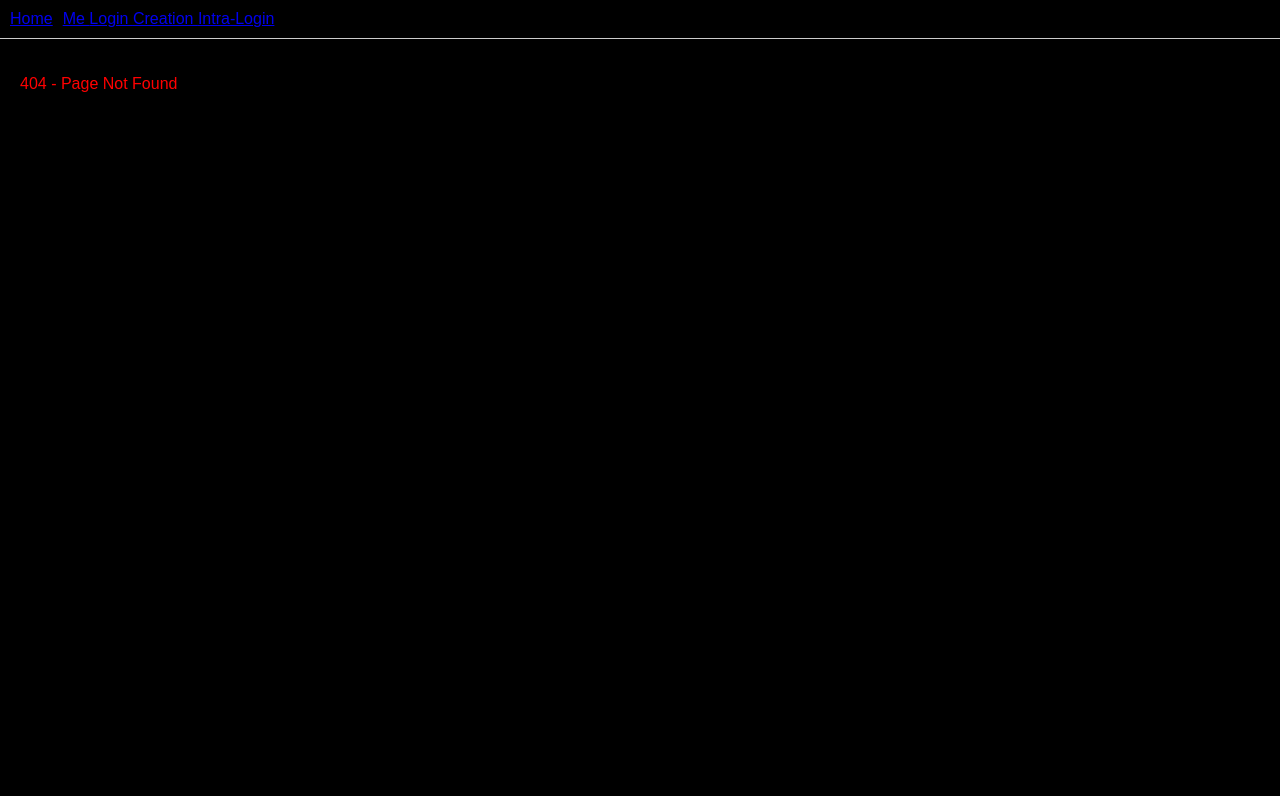
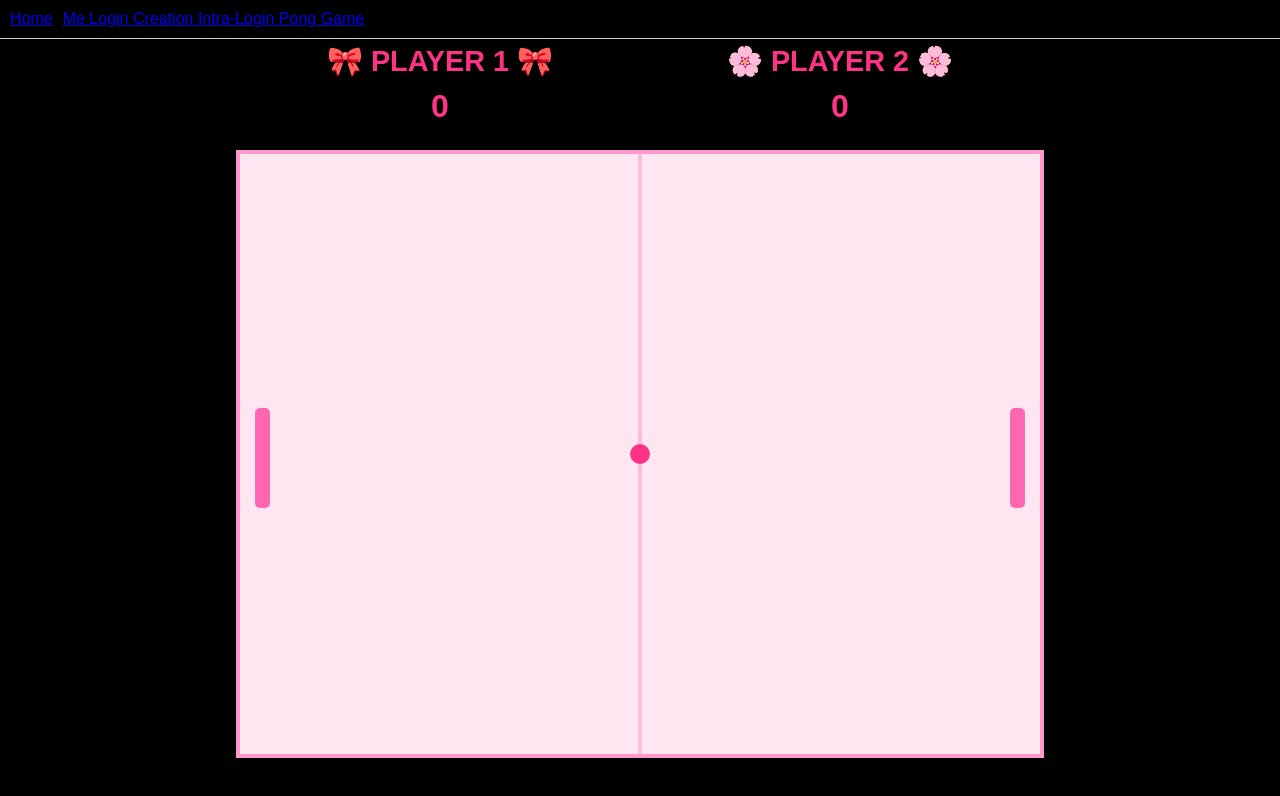
Before and after one commit to MaxBernede/transcendence, a React (Create React App) app in the folder frontend/: page /pong in a window 1280 px wide. Before the commit this address had no page. Shown: the top 796 px of the page. Built offline with nearby package versions, Linux system fonts and the light colour scheme.

Commit message:
have pong frontend with moving paddles

```diff
--- a/frontend/src/App.tsx
+++ b/frontend/src/App.tsx
@@ -8,6 +8,7 @@ import LoginSave from './components/LoginSave';
 import './App.css'
 import Loginbackend from './components/Loginbackend';
 import { useEffect, useState } from 'react'
+import PongPage from './game/PongPage';
 
 function App() {
   const [loggedIn, setLoggedIn] = useState(false)
@@ -21,6 +22,7 @@ function App() {
         <Link to="/login">Login </Link>
         <Link to="/creation">Creation </Link>
         <Link to="/loginIntra">Intra-Login </Link>
+		<Link to="/pong">Pong Game</Link>
       </nav>
 
       <Routes>
@@ -29,6 +31,9 @@ function App() {
 
         {/* User Page Route */}
         <Route path="/user/:id" element={<UserPage />} />
+
+		 {/* Pong Game Page Route */}
+		 <Route path="/pong" element={<PongPage />} />
 
         {/* Catch-all Route for 404 */}
         <Route
--- /dev/null
+++ b/frontend/src/game/Pong.css
@@ -0,0 +1,94 @@
+/* Pong Wrapper */
+.pong-wrapper {
+	display: flex;
+	flex-direction: column;
+	align-items: center;
+  }
+
+/* Scoreboard */
+.pong-scoreboard {
+	display: flex;
+	justify-content: space-between;
+	width: 800px; /* Match the game container width */
+	margin-bottom: 20px;
+  }
+
+  .pong-score {
+	flex: 1;
+	display: flex;
+	flex-direction: column;
+	align-items: center; /* Center-align name and score */
+	color: #ff3385; /* Pink theme */
+	font-family: 'Arial', sans-serif;
+  }
+
+  .pong-score div {
+	margin: 5px 0;
+  }
+
+  .pong-score-number {
+	font-size: 2rem; /* Larger font for the score */
+	font-weight: bold;
+  }
+
+  .pong-score-name {
+	font-size: 1.8rem; /* Larger font for Player 1 and Player 2 labels */
+	font-weight: bold;
+	text-transform: uppercase; /* Optional: Make the labels uppercase */
+  }
+
+  /* Game Container (the Court) */
+  .pong-game-container {
+	position: relative; /* Ensure paddles are positioned relative to this container */
+	margin: 0 auto; /* Center horizontally */
+	padding: 0; /* No extra padding */
+	width: 800px; /* Fixed width */
+	height: 600px; /* Fixed height */
+	background-color: #ffe6f1;
+	border: 4px solid #ff99cc;
+	overflow: hidden; /* Prevent elements from overflowing */
+  }
+
+
+  /* Paddles */
+ /* Paddles */
+.pong-paddle {
+	position: absolute;
+	width: 15px;
+	height: 100px;
+	background-color: #ff66b2;
+	border-radius: 5px;
+	transition: top 0.1s ease;
+  }
+
+  .pong-paddle-left {
+	left: 15px;
+  }
+
+  .pong-paddle-right {
+	right: 15px;
+  }
+
+
+  /* Ball */
+  .pong-ball {
+	position: absolute;
+	width: 20px;
+	height: 20px;
+	background-color: #ff3385;
+	border-radius: 50%; /* Circular shape for the ball */
+	top: 50%;
+	left: 50%;
+	transform: translate(-50%, -50%);
+  }
+
+  /* Center Line */
+  .pong-center-line {
+	position: absolute;
+	width: 4px;
+	height: 100%;
+	background-color: #ffb3d9;
+	left: 50%;
+	transform: translateX(-50%);
+	opacity: 0.8;
+  }
--- /dev/null
+++ b/frontend/src/game/Pong.tsx
@@ -0,0 +1,105 @@
+import React, { useState, useEffect, useRef } from "react";
+import "./Pong.css";
+
+const Pong = () => {
+  const [paddle1Y, setPaddle1Y] = useState<number | null>(null); // Vertical position of Player 1's paddle
+  const [paddle2Y, setPaddle2Y] = useState<number | null>(null); // Vertical position of Player 2's paddle
+  const [courtHeight, setCourtHeight] = useState(600); // Height of the game container
+  const paddleHeight = 100; // Paddle height
+  const paddleSpeed = 15; // Speed of paddle movement
+  const gameContainerRef = useRef<HTMLDivElement>(null);
+
+  useEffect(() => {
+    const updateContainerMetrics = () => {
+      if (gameContainerRef.current) {
+        const rect = gameContainerRef.current.getBoundingClientRect();
+
+        console.log("Container Dimensions:", rect);
+        console.log("courtHeight (Total Height of Container):", rect.height);
+
+        setCourtHeight(rect.height);
+
+        // Align paddles so their middle aligns with the center of the container
+        const paddleMiddlePosition = (rect.height / 2) - (paddleHeight / 2);
+        console.log("Calculated paddleMiddlePosition:", paddleMiddlePosition);
+
+        // Initialize paddle positions
+        if (paddle1Y === null) setPaddle1Y(paddleMiddlePosition);
+        if (paddle2Y === null) setPaddle2Y(paddleMiddlePosition);
+
+        console.log("Paddle1Y Initial Position:", paddleMiddlePosition);
+        console.log("Paddle2Y Initial Position:", paddleMiddlePosition);
+      }
+    };
+
+    updateContainerMetrics();
+
+    window.addEventListener("resize", updateContainerMetrics);
+    return () => {
+      window.removeEventListener("resize", updateContainerMetrics);
+    };
+  }, [paddle1Y, paddle2Y]);
+
+  useEffect(() => {
+    const handleKeyDown = (event: KeyboardEvent) => {
+      if (paddle1Y !== null && paddle2Y !== null) {
+        switch (event.key) {
+          case "w": // Player 1 moves up
+            setPaddle1Y((prev) => Math.max((prev ?? 0) - paddleSpeed, 0));
+            break;
+          case "s": // Player 1 moves down
+            setPaddle1Y((prev) =>
+              Math.min((prev ?? 0) + paddleSpeed, courtHeight - paddleHeight)
+            );
+            break;
+          case "ArrowUp": // Player 2 moves up
+            setPaddle2Y((prev) => Math.max((prev ?? 0) - paddleSpeed, 0));
+            break;
+          case "ArrowDown": // Player 2 moves down
+            setPaddle2Y((prev) =>
+              Math.min((prev ?? 0) + paddleSpeed, courtHeight - paddleHeight)
+            );
+            break;
+        }
+      }
+    };
+
+    window.addEventListener("keydown", handleKeyDown);
+
+    return () => {
+      window.removeEventListener("keydown", handleKeyDown);
+    };
+  }, [courtHeight, paddle1Y, paddle2Y]);
+
+  return (
+    <div className="pong-wrapper">
+      {/* Scoreboard */}
+      <div className="pong-scoreboard">
+        <div className="pong-score pong-score-left">
+          <div className="pong-score-name">🎀 PLAYER 1 🎀</div>
+          <div className="pong-score-number">0</div>
+        </div>
+        <div className="pong-score pong-score-right">
+          <div className="pong-score-name">🌸 PLAYER 2 🌸</div>
+          <div className="pong-score-number">0</div>
+        </div>
+      </div>
+
+      {/* Game Container */}
+      <div ref={gameContainerRef} className="pong-game-container">
+        <div className="pong-center-line"></div>
+        <div
+          className="pong-paddle pong-paddle-left"
+          style={{ top: `${paddle1Y ?? 0}px` }}
+        ></div>
+        <div
+          className="pong-paddle pong-paddle-right"
+          style={{ top: `${paddle2Y ?? 0}px` }}
+        ></div>
+        <div className="pong-ball"></div>
+      </div>
+    </div>
+  );
+};
+
+export default Pong;
--- /dev/null
+++ b/frontend/src/game/PongPage.tsx
@@ -0,0 +1,13 @@
+import React from "react";
+import Pong from "./Pong"; // Import the Pong game component
+
+const PongPage = () => {
+  return (
+    <div>
+      {/* <h1>PONG GAME</h1> */}
+      <Pong />
+    </div>
+  );
+};
+
+export default PongPage;
```
